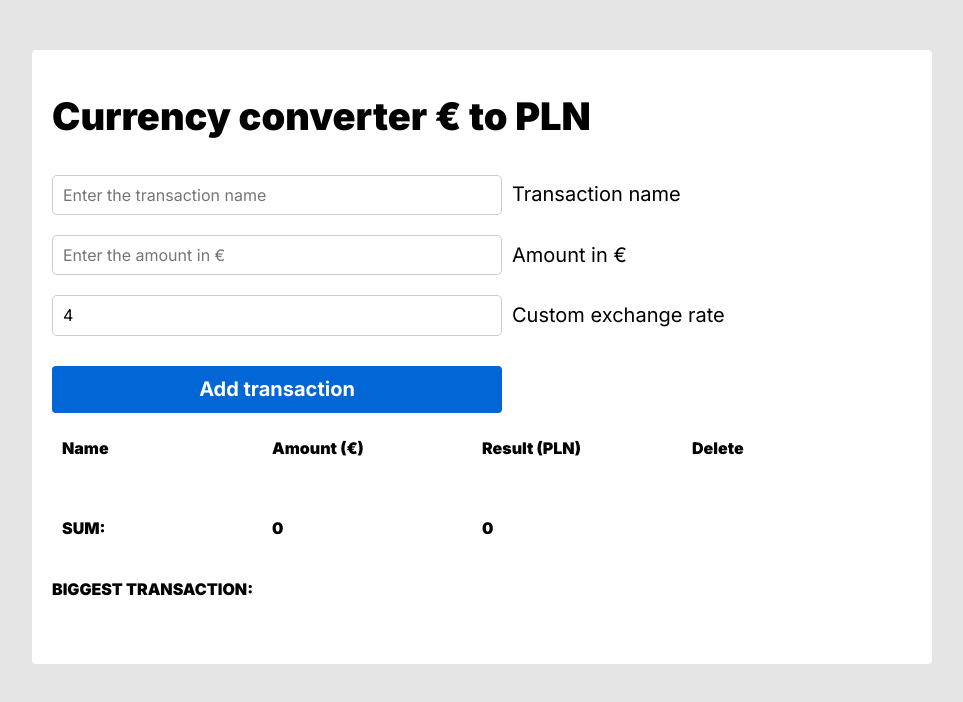
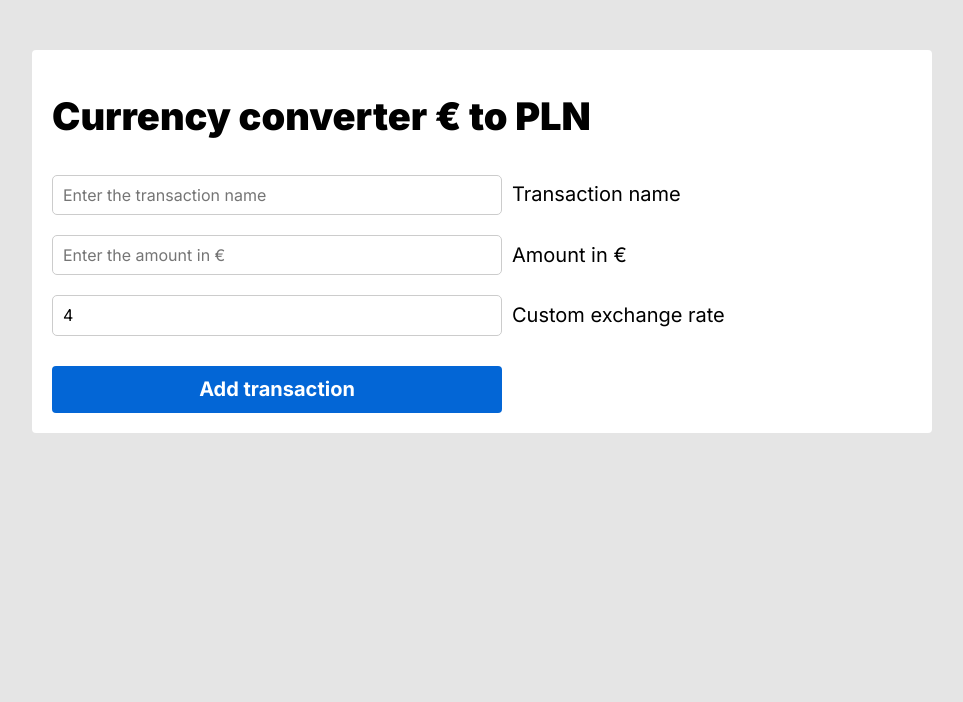
Before and after one commit to piotrekbrzegowy/currency-converter, a React (Create React App) app: page / in a window 1280 px wide. Shown: the top 702 px of the page, without its empty margins (158-1121 px from the left). Built offline with nearby package versions, Linux system fonts and the light colour scheme.

Commit message:
not rendering the list when there is no transactions

```diff
--- a/src/features/currencyConverter/List/index.js
+++ b/src/features/currencyConverter/List/index.js
@@ -44,7 +44,8 @@ export const TransactionsList = () => {
 
     return (
         <>
-            {maxValue !== "" ?
+            {transactions[0] === undefined ?
+                <Content></Content> :
                 <Content>
                     <Wrapper>
                         <Heading>Name</Heading>
@@ -76,7 +77,7 @@ export const TransactionsList = () => {
                         <Content>{maxValue.amount}</Content>
                         <Content>{maxValue.result}</Content>
                     </Wrapper>
-                </Content> : <Content></Content>
+                </Content>
             }
         </>
     )
```
